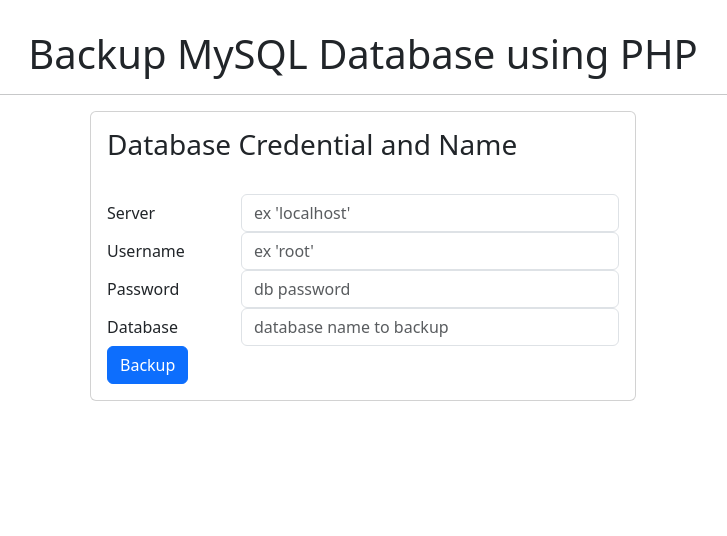
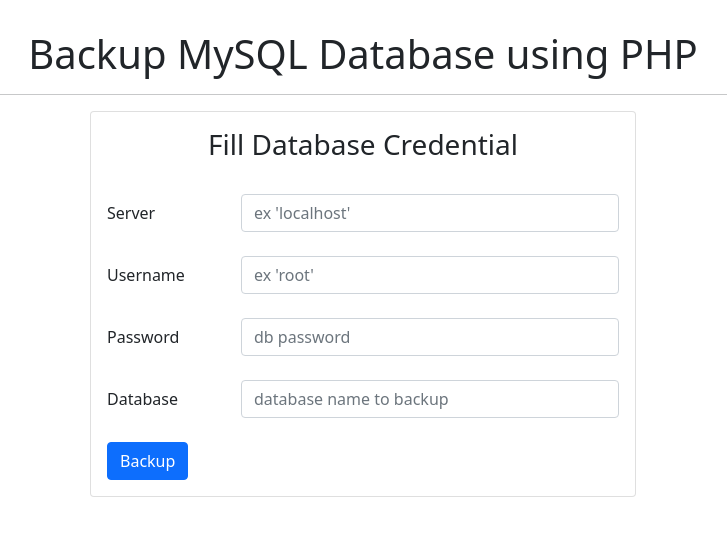
Before and after one commit to Hancie123/Backup-MySQL-database-using-PHP, a PHP site: page /index2.php in a window 1280 px wide. Shown: the top 536 px of the page, without its empty margins (277-1004 px from the left). Run offline with PHP 8.4, Linux system fonts and the light colour scheme; some libraries are stand-ins or nearby versions.

Commit message:
Add files via upload

```diff
--- a/index2.php
+++ b/index2.php
@@ -2,8 +2,10 @@
 <html>
 <head>
 <meta charset="utf-8">
+<meta name="viewport" content="width=device-width, initial-scale=1">
+<link href="https://cdn.jsdelivr.net/npm/bootstrap@5.1.3/dist/css/bootstrap.min.css" rel="stylesheet">
+<script src="https://cdn.jsdelivr.net/npm/bootstrap@5.1.3/dist/js/bootstrap.bundle.min.js"></script>
 <title>Backup MySQL Database using PHP</title>
-    <link rel="stylesheet" type="text/css" href="bootstrap4/css/bootstrap.min.css">
 </head>
 <body>
 <div class="container">
@@ -13,31 +15,31 @@
 <div class="col-sm-6">
 <div class="card">
 <div class="card-body">
-                    <h3>Database Credential and Name</h3>
+<h3 style="text-align:center">Fill Database Credential</h3>
 <br>
 <form method="POST" action="backup.php">
 <div class="form-group row">
 <label for="server" class="col-sm-3 col-form-label">Server</label>
 <div class="col-sm-9">
-                            	<input type="text" class="form-control" id="server" name="server" placeholder="ex 'localhost'" required>
+<input type="text" class="form-control" name="server" placeholder="ex 'localhost'" required></br>
 </div>
 </div>
 <div class="form-group row">
 <label for="username" class="col-sm-3 col-form-label">Username</label>
 <div class="col-sm-9">
-                            	<input type="text" class="form-control" id="username" name="username" placeholder="ex 'root'" required>
+<input type="text" class="form-control" name="username" placeholder="ex 'root'" required></br>
 </div>
 </div>
 <div class="form-group row">
 <label for="password" class="col-sm-3 col-form-label">Password</label>
 <div class="col-sm-9">
-                            	<input type="text" class="form-control" id="password" name="password" placeholder="db password">
+<input type="text" class="form-control" name="password" placeholder="db password"></br>
 </div>
 </div>
 <div class="form-group row">
 <label for="dbname" class="col-sm-3 col-form-label">Database</label>
 <div class="col-sm-9">
-                            	<input type="text" class="form-control" id="dbname" name="dbname" placeholder="database name to backup" required>
+<input type="text" class="form-control" name="dbname" placeholder="database name to backup" required></br>
 </div>
 </div>
 <button type="submit" class="btn btn-primary" name="backup">Backup</button>
```
Lines whose indentation alone changed are shown as unchanged.
